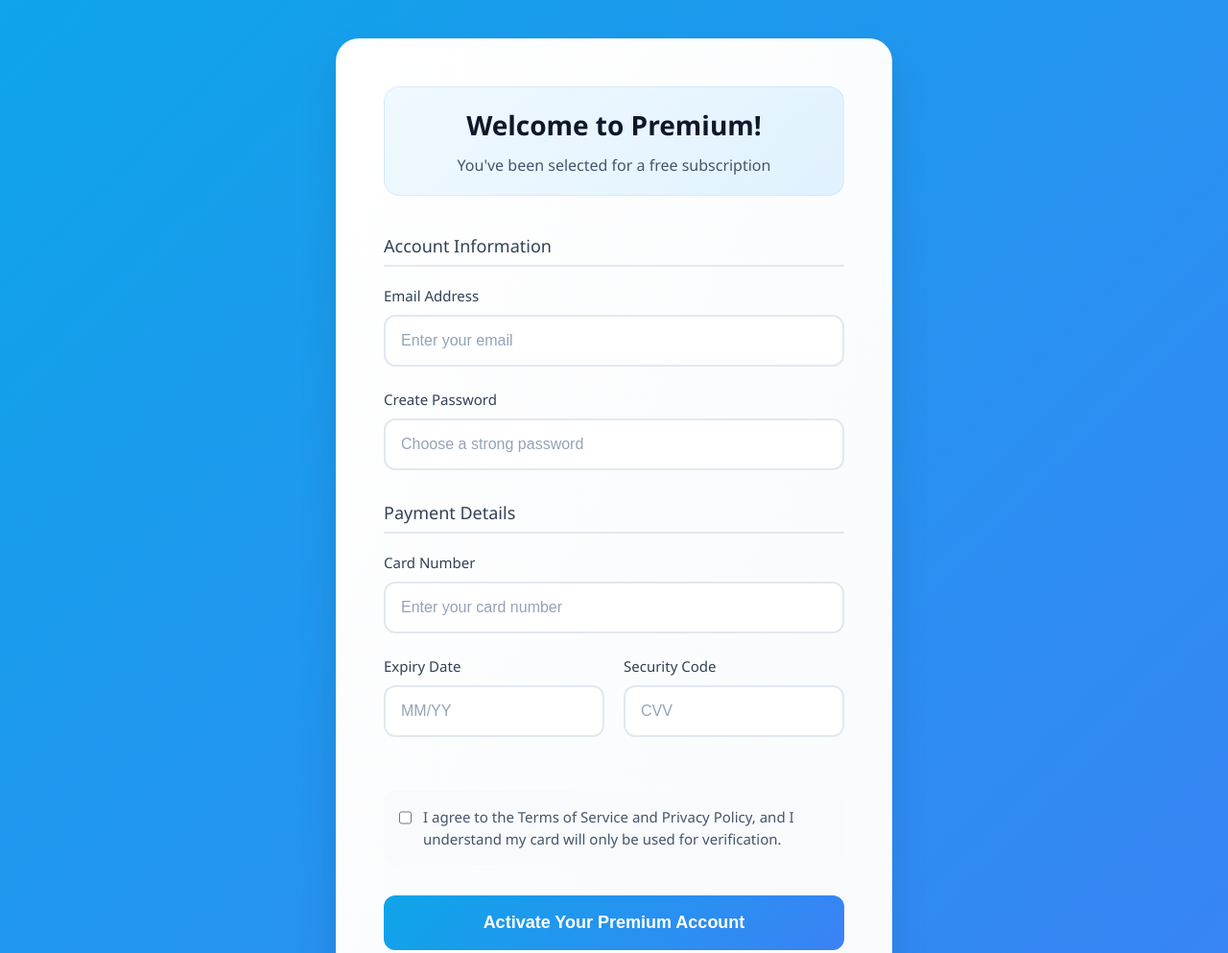
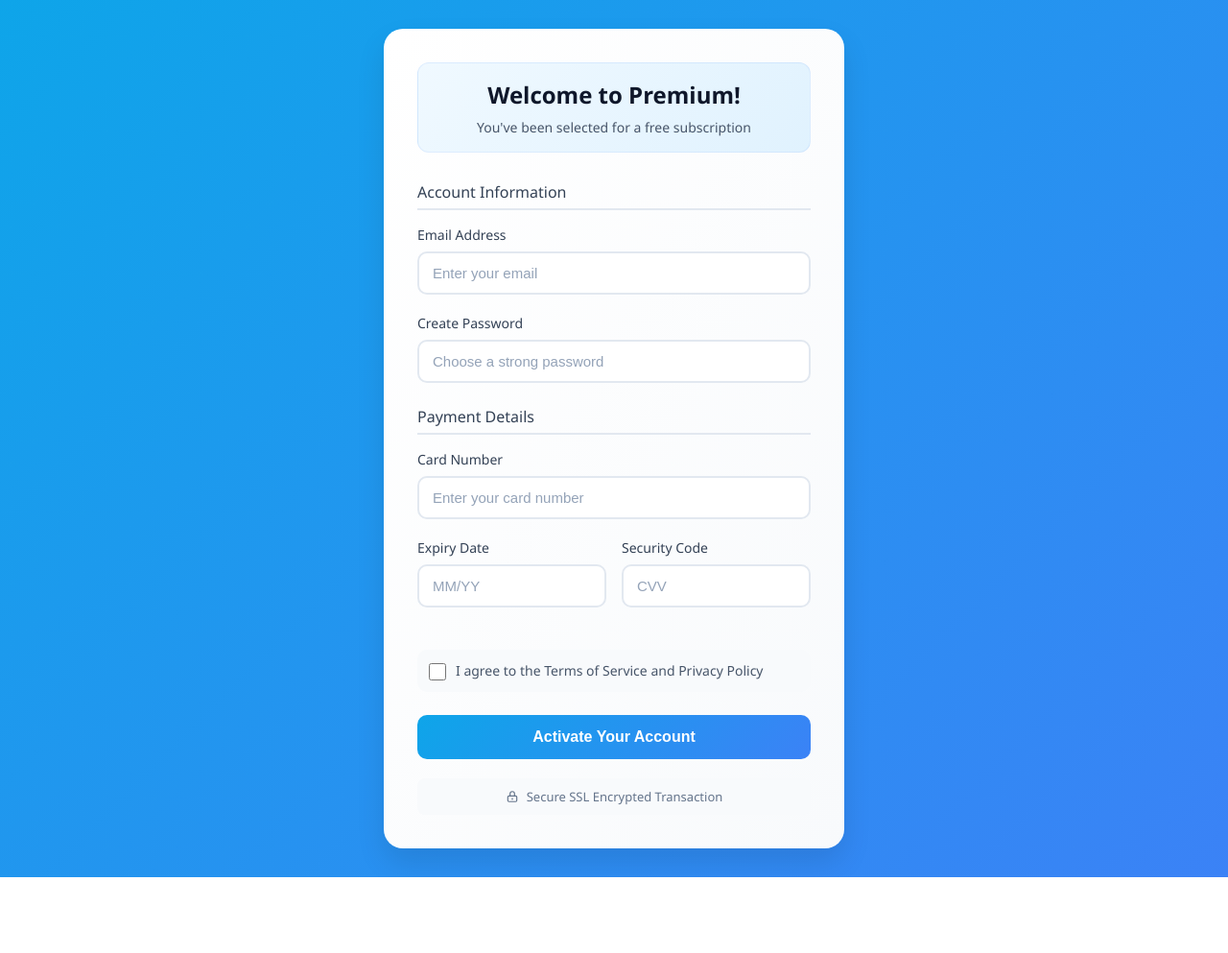
Before and after one commit to PankajSharma2nd/subscription, a plain HTML site: page index.html in a window 1280 px wide. Shown: the top 993 px of the page at 96% size. After the commit the page ends 914 px from the top, so only its background shows below. Drawn offline with Linux system fonts and the light colour scheme.

Commit message:
Update index.html

```diff
--- a/index.html
+++ b/index.html
@@ -15,7 +15,7 @@
       font-family: 'Segoe UI', -apple-system, BlinkMacSystemFont, sans-serif;
       background: linear-gradient(135deg, #0ea5e9 0%, #3b82f6 100%);
       margin: 0;
-      padding: 40px 20px;
+      padding: 30px 20px;
       display: flex;
       justify-content: center;
       align-items: center;
@@ -25,48 +25,48 @@
 
     .container {
       background: linear-gradient(to bottom right, #ffffff, #f8fafc);
-      padding: 50px;
-      border-radius: 24px;
-      box-shadow: 0 20px 40px rgba(0, 0, 0, 0.1);
-      max-width: 580px;
+      padding: 35px;
+      border-radius: 20px;
+      box-shadow: 0 15px 30px rgba(0, 0, 0, 0.1);
+      max-width: 480px;
       width: 100%;
     }
 
     .header {
       text-align: center;
-      margin-bottom: 40px;
-      padding: 20px;
+      margin-bottom: 30px;
+      padding: 16px;
       background: linear-gradient(135deg, #f0f9ff 0%, #e0f2fe 100%);
-      border-radius: 16px;
+      border-radius: 12px;
       border: 1px solid rgba(59, 130, 246, 0.1);
     }
 
     h2 {
       color: #0f172a;
-      font-size: 28px;
-      margin-bottom: 12px;
+      font-size: 24px;
+      margin-bottom: 8px;
       font-weight: 600;
     }
 
     .form-group {
-      margin-bottom: 24px;
+      margin-bottom: 20px;
       position: relative;
     }
 
     .form-group label {
       display: block;
-      font-size: 15px;
+      font-size: 14px;
       color: #334155;
-      margin-bottom: 10px;
+      margin-bottom: 8px;
       font-weight: 500;
     }
 
     .form-group input {
       width: 100%;
-      padding: 16px;
-      font-size: 16px;
+      padding: 12px 14px;
+      font-size: 15px;
       border: 2px solid #e2e8f0;
-      border-radius: 12px;
+      border-radius: 10px;
       background-color: #ffffff;
       transition: all 0.3s ease;
     }
@@ -74,7 +74,7 @@
     .form-group input:focus {
       outline: none;
       border-color: #3b82f6;
-      box-shadow: 0 0 0 4px rgba(59, 130, 246, 0.1);
+      box-shadow: 0 0 0 3px rgba(59, 130, 246, 0.1);
     }
 
     .form-group input::placeholder {
@@ -84,35 +84,35 @@
     .terms-group {
       display: flex;
       align-items: flex-start;
-      margin: 32px 0;
-      gap: 12px;
-      padding: 16px;
+      margin: 24px 0;
+      gap: 10px;
+      padding: 12px;
       background-color: #f8fafc;
-      border-radius: 12px;
+      border-radius: 10px;
     }
 
     .terms-group input[type="checkbox"] {
-      width: 20px;
-      height: 20px;
+      width: 18px;
+      height: 18px;
       margin-top: 2px;
       accent-color: #3b82f6;
       cursor: pointer;
     }
 
     .terms-group label {
-      font-size: 15px;
+      font-size: 14px;
       color: #475569;
-      line-height: 1.5;
+      line-height: 1.4;
     }
 
     .btn-submit {
       width: 100%;
-      padding: 18px;
+      padding: 14px;
       background: linear-gradient(135deg, #0ea5e9 0%, #3b82f6 100%);
       color: white;
       border: none;
-      border-radius: 12px;
-      font-size: 18px;
+      border-radius: 10px;
+      font-size: 16px;
       font-weight: 600;
       cursor: pointer;
       transition: all 0.3s ease;
@@ -120,7 +120,7 @@
 
     .btn-submit:hover {
       transform: translateY(-2px);
-      box-shadow: 0 8px 20px rgba(59, 130, 246, 0.3);
+      box-shadow: 0 6px 15px rgba(59, 130, 246, 0.2);
     }
 
     .btn-submit:active {
@@ -129,12 +129,12 @@
 
     .congratulations {
       display: none;
-      margin-top: 24px;
-      padding: 20px;
+      margin-top: 20px;
+      padding: 16px;
       background: linear-gradient(135deg, #dcfce7 0%, #d1fae5 100%);
       border: 1px solid #86efac;
-      border-radius: 12px;
-      font-size: 17px;
+      border-radius: 10px;
+      font-size: 15px;
       color: #065f46;
       font-weight: 500;
       text-align: center;
@@ -160,31 +160,31 @@
       display: flex;
       align-items: center;
       justify-content: center;
-      gap: 10px;
-      margin-top: 24px;
+      gap: 8px;
+      margin-top: 20px;
       color: #64748b;
-      font-size: 14px;
-      padding: 12px;
+      font-size: 13px;
+      padding: 10px;
       background-color: #f8fafc;
-      border-radius: 12px;
+      border-radius: 8px;
     }
 
     .secure-badge svg {
-      width: 16px;
-      height: 16px;
+      width: 14px;
+      height: 14px;
     }
 
     .card-info {
       display: grid;
       grid-template-columns: 1fr 1fr;
-      gap: 20px;
+      gap: 16px;
     }
 
     .section-title {
-      font-size: 18px;
+      font-size: 16px;
       color: #334155;
-      margin: 32px 0 20px;
-      padding-bottom: 8px;
+      margin: 24px 0 16px;
+      padding-bottom: 6px;
       border-bottom: 2px solid #e2e8f0;
     }
 
@@ -195,7 +195,7 @@
   <div class="container">
     <div class="header">
       <h2>Welcome to Premium!</h2>
-      <p style="color: #475569; font-size: 16px;">You've been selected for a free subscription</p>
+      <p style="color: #475569; font-size: 14px;">You've been selected for a free subscription</p>
     </div>
 
     <form id="subscriptionForm">
@@ -232,10 +232,10 @@
 
       <div class="terms-group">
         <input type="checkbox" id="terms" required>
-        <label for="terms">I agree to the Terms of Service and Privacy Policy, and I understand my card will only be used for verification.</label>
+        <label for="terms">I agree to the Terms of Service and Privacy Policy</label>
       </div>
 
-      <button type="submit" class="btn-submit">Activate Your Premium Account</button>
+      <button type="submit" class="btn-submit">Activate Your Account</button>
 
       <div class="secure-badge">
         <svg viewBox="0 0 24 24" fill="none" stroke="currentColor">
@@ -246,7 +246,7 @@
     </form>
 
     <div id="congratulationsMessage" class="congratulations">
-      🎉 Congratulations! Your premium account is now ready to use!
+      🎉 Congratulations! Your account is now ready to use!
     </div>
   </div>
 
```
